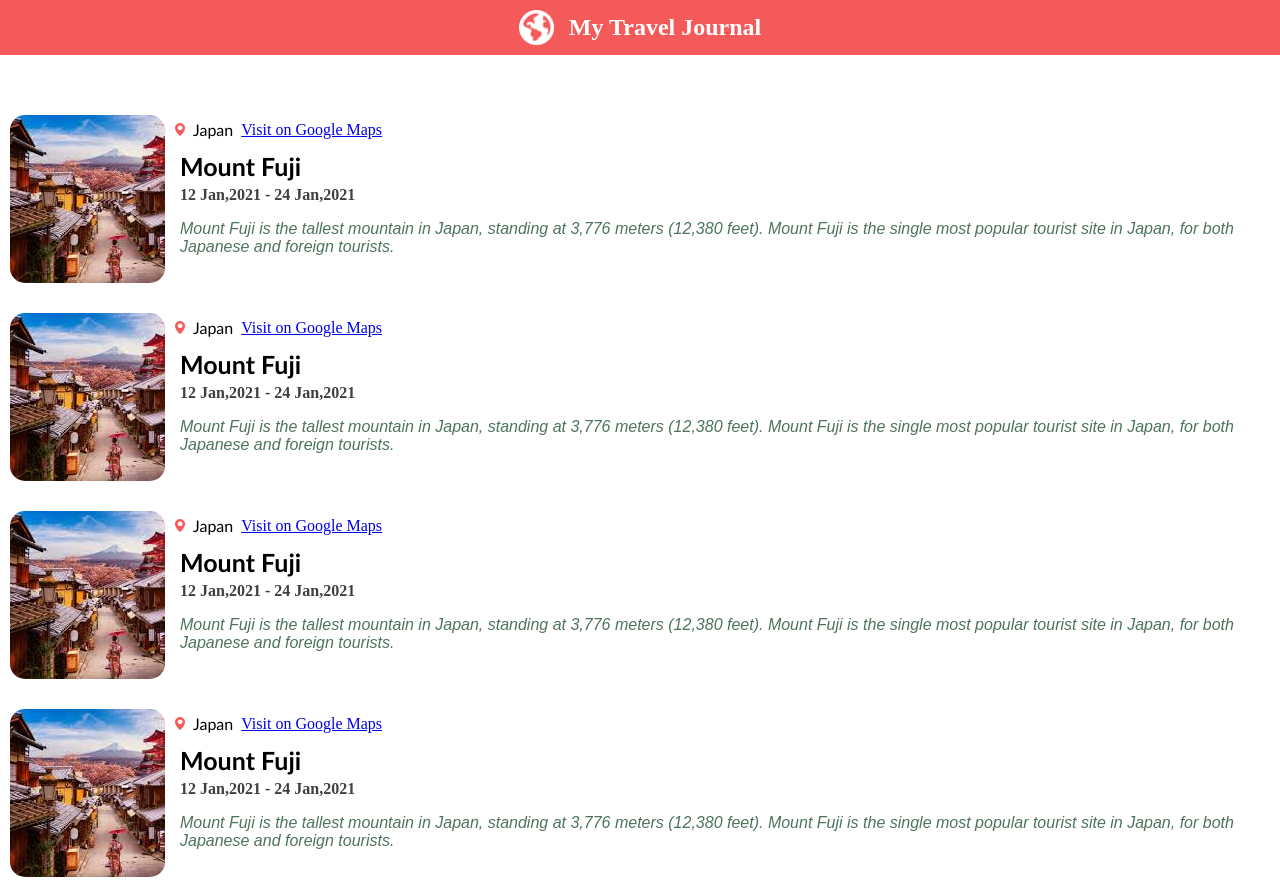
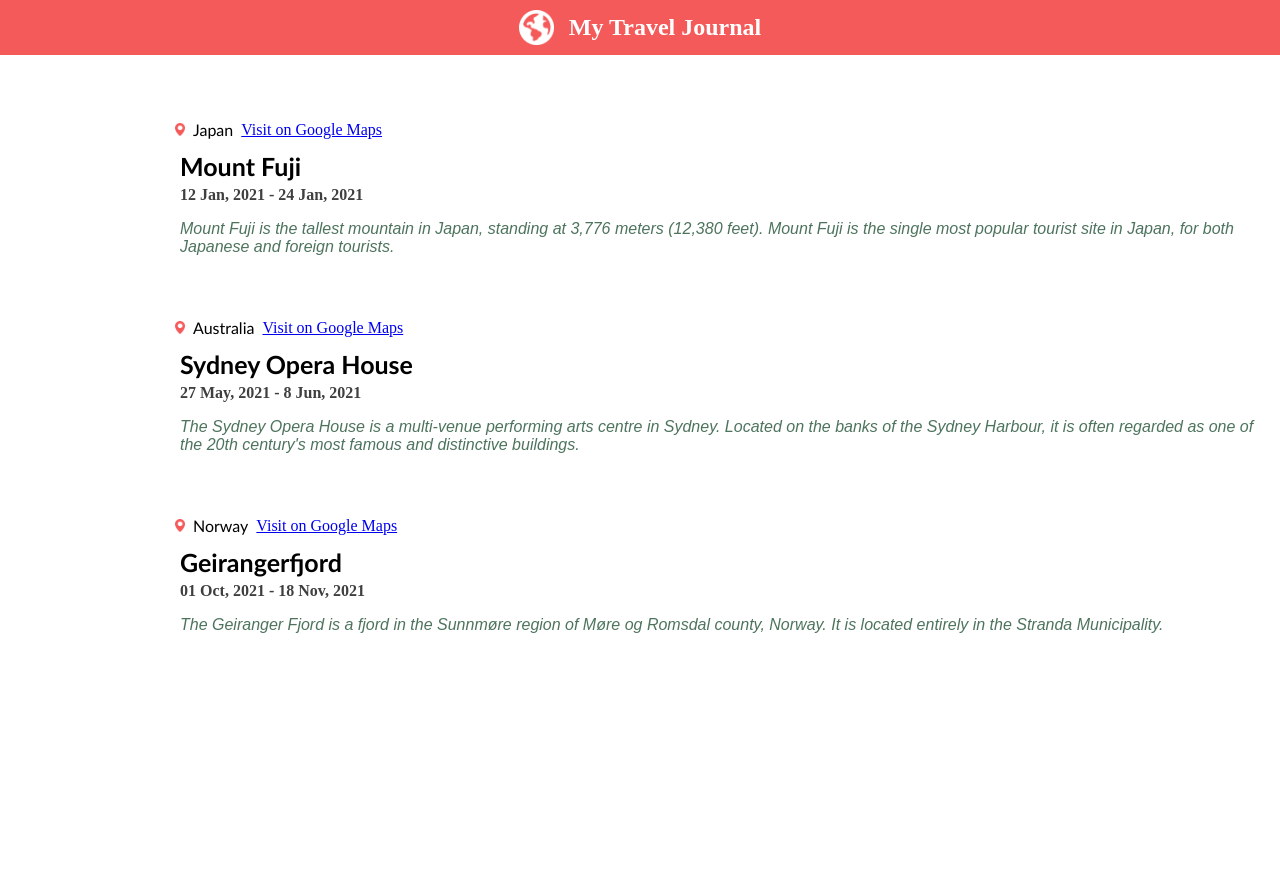
Before and after one commit to Kabileshwaran183/P4-Travel-Journal, a React (Vite) app: page / in a window 1280 px wide. After the commit the page ends 800 px from the top, so only its background shows below. Built offline with nearby package versions, Linux system fonts and the light colour scheme.

Commit message:
using map function

```diff
--- a/src/App.jsx
+++ b/src/App.jsx
@@ -1,32 +1,20 @@
 import Header from "./components/Header"
 import Entry from "./components/Entry"
-import image from "./assets/Japan.jpeg"
+import data from "./data"
 function App() {
-
+  const entryElements = data.map((item)=>{
+    return  <Entry  key={item.id}
+    img={item.img}
+    title={item.title}
+    country={item.country}
+    googleMapsLink={item.googleMapsLink}
+    dates={item.dates}
+    details={item.details}/>
+  })
   return (
     <>
       <Header/>
-      <Entry img={image}
-              city="Japan"
-              name="Mount Fuji"
-              date="12 Jan,2021 - 24 Jan,2021"
-              details="Mount Fuji is the tallest mountain in Japan, standing at 3,776 meters (12,380 feet). Mount Fuji is the single most popular tourist site in Japan, for both Japanese and foreign tourists."/>
-    <Entry img={image}
-              city="Japan"
-              name="Mount Fuji"
-              date="12 Jan,2021 - 24 Jan,2021"
-              details="Mount Fuji is the tallest mountain in Japan, standing at 3,776 meters (12,380 feet). Mount Fuji is the single most popular tourist site in Japan, for both Japanese and foreign tourists."/>
-    <Entry img={image}
-              city="Japan"
-              name="Mount Fuji"
-              date="12 Jan,2021 - 24 Jan,2021"
-              details="Mount Fuji is the tallest mountain in Japan, standing at 3,776 meters (12,380 feet). Mount Fuji is the single most popular tourist site in Japan, for both Japanese and foreign tourists."/>
-    <Entry img={image}
-              city="Japan"
-              name="Mount Fuji"
-              date="12 Jan,2021 - 24 Jan,2021"
-              details="Mount Fuji is the tallest mountain in Japan, standing at 3,776 meters (12,380 feet). Mount Fuji is the single most popular tourist site in Japan, for both Japanese and foreign tourists."/>
-
+      {entryElements}
       </>
   )
 }
--- a/src/components/Entry.jsx
+++ b/src/components/Entry.jsx
@@ -3,17 +3,17 @@ export default function Entry(props){
     return(
         <article>
             <div className="img-container">
-                <img src={props.img} className="city-img" />
+                <img src={props.img.src} className="city-img" />
             </div>
             <div className="trip-info">
                 <div className="city-title">
                     <img src={locIcon} />
-                    <span>{props.city}</span>
-                    <a href="https://www.google.com/maps/place/Mount+Fuji/@35.3606421,138.7170637,15z/data=!3m1!4b1!4m6!3m5!1s0x6019629a42fdc899:0xa6a1fcc916f3a4df!8m2!3d35.3606255!4d138.7273634!16zL20vMGNrczA?entry=ttu"> Visit on Google Maps </a>
+                    <span>{props.country}</span>
+                    <a href={props.googleMapsLink}> Visit on Google Maps </a>
                 </div>
 
-                <h2>{props.name}</h2>
-                <p className="trip-date">{props.date}</p>
+                <h2>{props.title}</h2>
+                <p className="trip-date">{props.dates}</p>
                 <p className="trip-details">{props.details}</p>
             </div>
         </article>
--- /dev/null
+++ b/src/data.js
@@ -0,0 +1,29 @@
+export default [
+    {
+        id: 1,
+        img: './assets/Japan.jpeg',
+        title: "Mount Fuji",
+        country: "Japan",
+        googleMapsLink: "https://maps.app.goo.gl/6RLYZDuuuqJ7kNGZ9",
+        dates: "12 Jan, 2021 - 24 Jan, 2021",
+        details: "Mount Fuji is the tallest mountain in Japan, standing at 3,776 meters (12,380 feet). Mount Fuji is the single most popular tourist site in Japan, for both Japanese and foreign tourists."
+    },
+    {
+        id: 2,
+        img: './assets/Japan.jpeg',
+        title: "Sydney Opera House",
+        country: "Australia",
+        googleMapsLink: "https://maps.app.goo.gl/Zr17SCrsJeCEKMd36",
+        dates: "27 May, 2021 - 8 Jun, 2021",
+        details: "The Sydney Opera House is a multi-venue performing arts centre in Sydney. Located on the banks of the Sydney Harbour, it is often regarded as one of the 20th century's most famous and distinctive buildings."
+    },
+    {
+        id: 3,
+        img: './assets/Japan.jpeg',
+        title: "Geirangerfjord",
+        country: "Norway",
+        googleMapsLink: "https://maps.app.goo.gl/fhkJuBhmFDv47tiB7",
+        dates: "01 Oct, 2021 - 18 Nov, 2021",
+        details: "The Geiranger Fjord is a fjord in the Sunnmøre region of Møre og Romsdal county, Norway. It is located entirely in the Stranda Municipality."
+    },
+]
```
